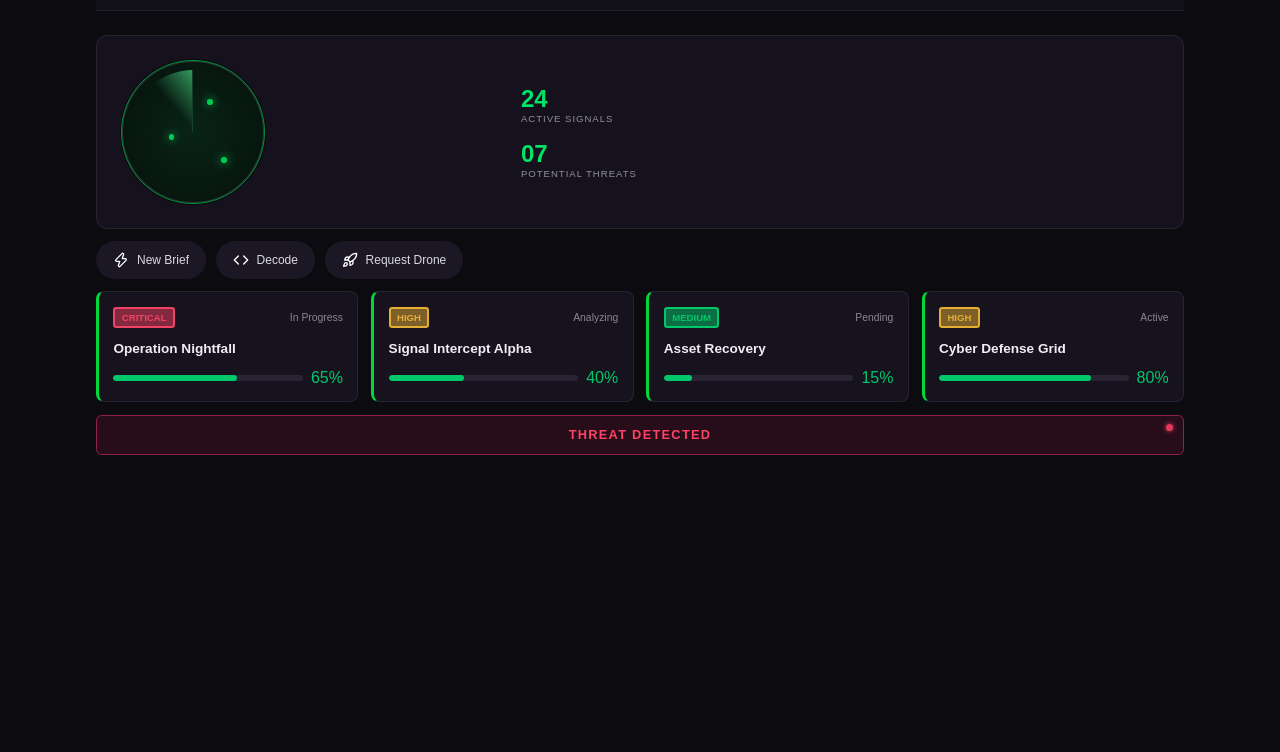
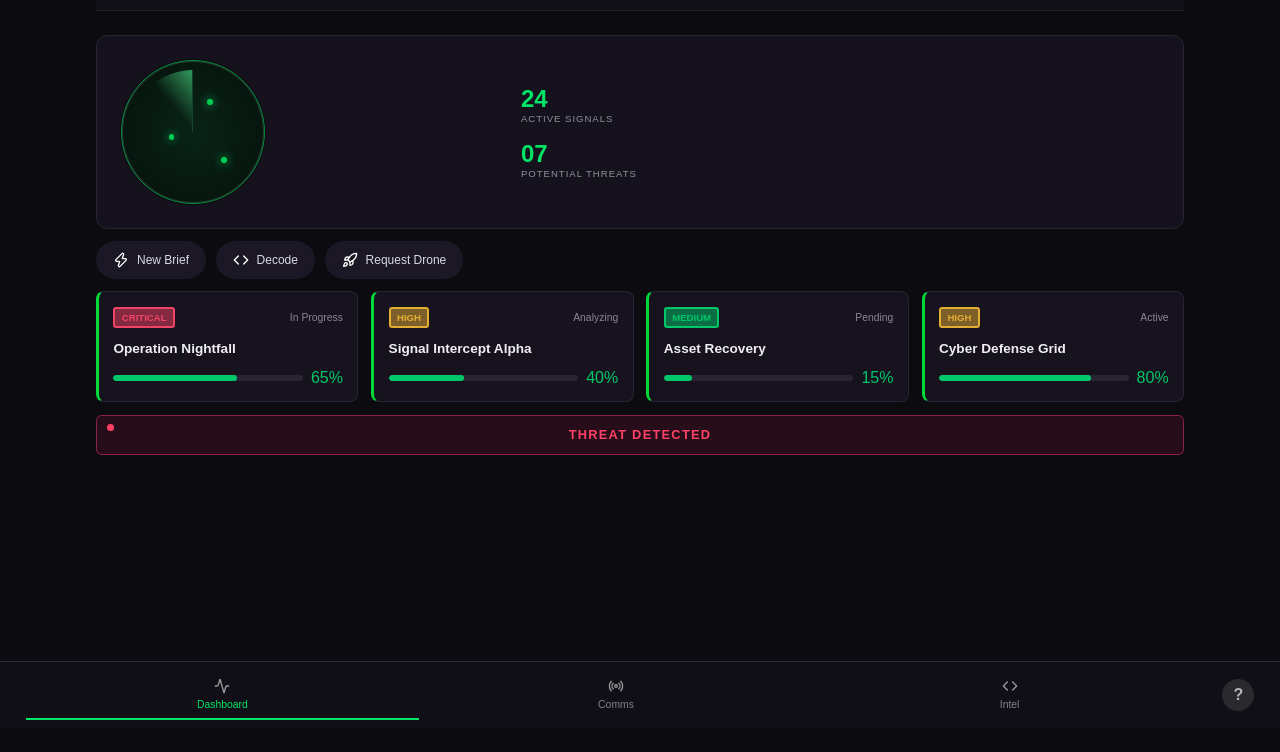
Before and after one commit to naamaleah/Hachshara, a plain HTML site: page military-intelligence/index.html in a window 1280 px wide. Shown: the part 72-824 px from the top of the page. Drawn offline with Linux system fonts and the light colour scheme.

Commit message:
Add bottom navigation with links and styles for improved user navigation

```diff
--- a/military-intelligence/index.html
+++ b/military-intelligence/index.html
@@ -22,8 +22,7 @@
             <span class="status-text">ONLINE</span>
         </div>
     </header>
-
-    <main>
+        <main id="dashboard">
         <section class="radar-panel">
             <div class="radar">
                 <div class="sweep"></div>
@@ -126,9 +125,32 @@
             <span class="threat-text">THREAT DETECTED</span>
         </section>
 
+    </main>
 
 
-    </main>
+<nav class="bottom-nav" aria-label="Main navigation">
+
+    <a href="#dashboard" class="nav-item" aria-current="page">
+        <img src="assets/activity.svg" alt="">
+        <span>Dashboard</span>
+    </a>
+
+    <a href="#comms" class="nav-item">
+        <img src="assets/radio.svg" alt="">
+        <span>Comms</span>
+    </a>
+
+    <a href="#intel" class="nav-item">
+        <img src="assets/code.svg" alt="">
+        <span>Intel</span>
+    </a>
+
+    <a href="#help" class="help-button" aria-label="Help">
+        <span class="help-icon">?</span>
+    </a>
+
+</nav>
+
 </body>
 
 </html>
--- a/military-intelligence/style.css
+++ b/military-intelligence/style.css
@@ -27,7 +27,8 @@ body {
 
 }
 
-.header-logo{
+
+.header-logo {
     display: flex;
     align-items: center;
     justify-content: center;
@@ -36,7 +37,12 @@ body {
     height: 2rem;
     border-radius: 50%;
     background-color: #00D939;
-    overflow: hidden;
+
+    overflow: visible;
+
+    transition: box-shadow 0.6s ease;
+
+    cursor: pointer
 }
 
 .header-logo img {
@@ -44,7 +50,13 @@ body {
     height: 70%;
     object-fit: contain;
     display: block;
+
+    transform: rotate(0deg);
+    transition: transform 0.6s ease;
+
+       pointer-events: none;
 }
+
 
 .header-title {
     color: #00dd55;
@@ -112,8 +124,13 @@ main {
     background-color: #15121e;
     border: 1px solid #292434;
     border-radius: 0.7rem;
+    transition: 0.3s ease-in-out;
 }
 
+.radar-panel:hover {
+    border-color: #00b84d;
+
+}
 /* Radar */
 
 .radar {
@@ -428,13 +445,17 @@ border: 1px solid #008f3d;
 }
 
 
+
 .intel-card:hover {
     transform: rotate(2deg);
 
+    border-color: #1f7740;
+
     box-shadow:
-        0 0.5rem 1.5rem rgba(0, 0, 0, 0),
-        0 0 0.8rem var(--accent-color);
+        0 0.10rem 0.8rem rgba(0, 0, 0, 0.25),
+        0 0 0.10rem rgba(0, 150, 65, 0.12);
 }
+
 .progress{
     display: flex;
     align-items: center;
@@ -477,7 +498,7 @@ border: 1px solid #008f3d;
 .threat-indicator {
     position: absolute;
     top: 0.5rem;
-    right: 0.6rem;
+    left: 0.6rem;
 
     width: 0.45rem;
     height: 0.45rem;
@@ -491,17 +512,7 @@ border: 1px solid #008f3d;
     animation: threat-pulse 1.2s ease-in-out infinite;
 }
 
-@keyframes threat-pulse {
-    0%, 100% {
-        opacity: 1;
-        box-shadow: 0 0 0.2rem #ff4167;
-    }
 
-    50% {
-        opacity: 0.4;
-        box-shadow: 0 0 0.7rem #ff4167;
-    }
-}
 
 
 .threat-alert:hover {
@@ -523,3 +534,138 @@ border: 1px solid #008f3d;
     background-color: #ff1744;
     box-shadow: 0 0 0.8rem #ff1744;
 }
+
+
+
+.bottom-nav {
+    position: fixed;
+    bottom: 0;
+    left: 0;
+
+    display: grid;
+    grid-template-columns: repeat(3, 1fr) auto;
+    align-items: center;
+
+    width: 100%;
+    padding: 0.5rem 2%;
+
+    background-color: #100f17;
+    border-top: 1px solid #302737;
+
+    z-index: 100;
+}
+
+
+.nav-item {
+    display: flex;
+    flex-direction: column;
+    align-items: center;
+    justify-content: center;
+    gap: 0.3rem;
+
+    padding: 0.5rem;
+
+    text-decoration: none;
+    color: #85818f;
+
+    border-bottom: 2px solid transparent;
+
+    font-size: 0.65rem;
+
+    transition:
+        color 0.3s ease,
+        border-color 0.3s ease,
+        transform 0.3s ease;
+}
+
+.nav-item img {
+    width: 1rem;
+    height: 1rem;
+    filter: invert(0.6);
+}
+
+
+.help-button {
+    display: flex;
+    align-items: center;
+    justify-content: center;
+
+    text-decoration: none;
+    margin-left: 1rem;
+}
+
+.help-icon {
+    display: flex;
+    align-items: center;
+    justify-content: center;
+
+    width: 2rem;
+    height: 2rem;
+
+    background-color: #29292e;
+    color: #b5b5bc;
+
+    border-radius: 50%;
+    border: none;
+
+    font-size: 1rem;
+    font-weight: bold;
+
+    transition:
+        background-color 0.3s ease,
+        color 0.3s ease;
+}
+
+.help-button:hover .help-icon {
+    background-color: #3a3a42;
+    color: #ffffff;
+}
+
+
+body {
+    padding-bottom: 5rem;
+}
+
+
+
+.nav-item:hover {
+    color: #00e566;
+    transform: translateY(-2px);
+}
+
+.nav-item:hover img {
+    filter: brightness(0) saturate(100%)
+            invert(65%) sepia(91%)
+            saturate(954%) hue-rotate(88deg)
+            brightness(105%) contrast(105%);
+}
+
+
+
+.nav-item[aria-current="page"] {
+    color: #00e566;
+    border-bottom-color: #00e566;
+}
+
+body:has(#dashboard:target) .nav-item {
+    border-bottom-color: transparent;
+    color: #85818f;
+}
+
+body:has(#dashboard:target) .nav-item[href="#dashboard"] {
+    border-bottom-color: #00e566;
+    color: #00e566;
+}
+
+
+
+
+.header-logo:hover img {
+    transform: rotate(180deg);
+}
+
+.header-logo:hover {
+    box-shadow:
+        0 0 0.5rem #00ff66,
+        0 0 1rem rgba(0, 255, 102, 0.6);
+}
```
